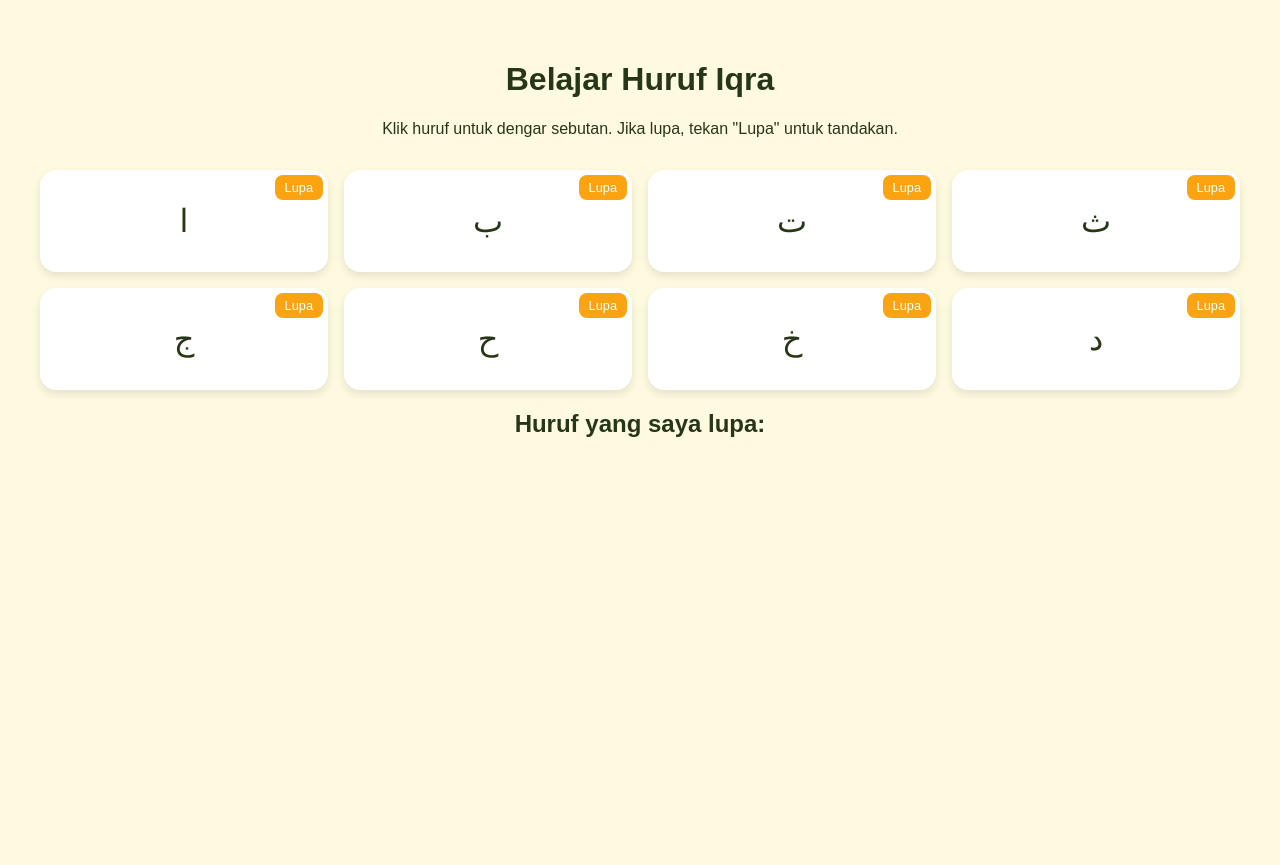
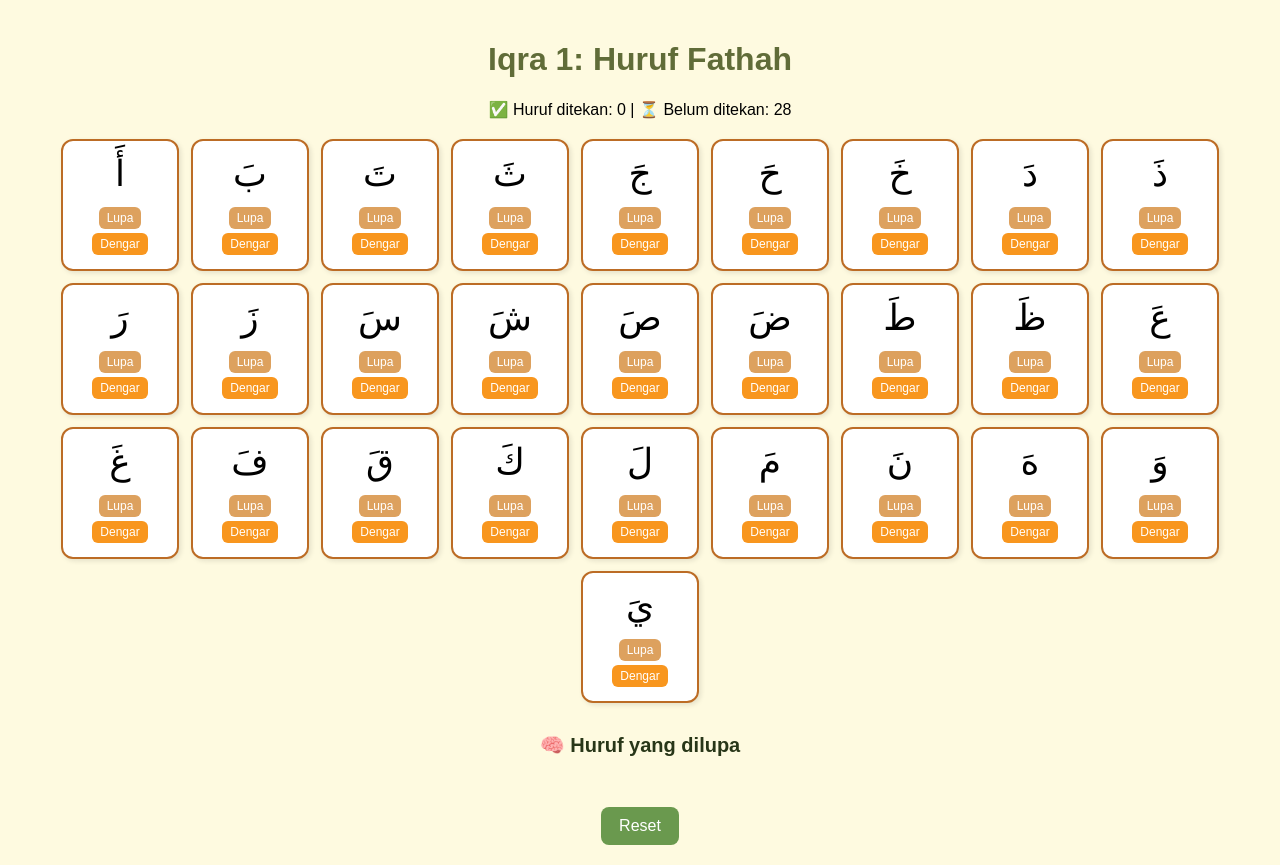
Before and after one commit to Ustaz00/IQRA-HIJAIYYAH, a plain HTML site: page index.html in a window 1280 px wide. Before the commit the page ends 800 px from the top, so only its background shows below. Drawn offline with Linux system fonts and the light colour scheme.

Commit message:
Update index.html

```diff
--- a/index.html
+++ b/index.html
@@ -1,121 +1,250 @@
 <!DOCTYPE html>
 <html lang="ms">
 <head>
-  <meta charset="UTF-8">
-  <meta name="viewport" content="width=device-width, initial-scale=1.0">
-  <title>Belajar Huruf Iqra</title>
+  <meta charset="UTF-8" />
+  <meta name="viewport" content="width=device-width, initial-scale=1.0"/>
+  <title>Iqra 1 - Huruf Fathah</title>
   <style>
     body {
-      font-family: Arial, sans-serif;
+      font-family: 'Arial', sans-serif;
       text-align: center;
-      background: #fefae0;
-      color: #283618;
-      padding: 2rem;
+      background-color: #fefae0;
+      margin: 0;
+      padding: 20px;
     }
+
     h1 {
-      font-size: 2rem;
+      color: #606c38;
     }
-    .huruf {
-      display: grid;
-      grid-template-columns: repeat(4, 1fr);
-      gap: 1rem;
-      margin-top: 2rem;
+    <div class="prestasi" id="markahLepasContainer">
+  📊 Markah lepas: 0
+</div>
+
+    .prestasi {
+      margin: 10px 0;
+      font-size: 18px;
+      color: #333;
     }
-    .card {
-      background: #fff;
-      border-radius: 1rem;
-      padding: 2rem;
-      box-shadow: 0 4px 8px rgba(0,0,0,0.1);
-      font-size: 2rem;
+
+    .huruf-container, .lupa-container {
+      display: flex;
+      flex-wrap: wrap;
+      justify-content: center;
+      gap: 12px;
+      margin: 20px 0;
+    }
+
+    .huruf-card {
+      background-color: #fff;
+      border: 2px solid #bc6c25;
+      border-radius: 12px;
+      padding: 12px;
+      width: 90px;
+      display: flex;
+      flex-direction: column;
+      align-items: center;
+      box-shadow: 2px 2px 5px rgba(0,0,0,0.1);
+    }
+
+    .huruf-box {
+      font-size: 36px;
+      margin-bottom: 10px;
       cursor: pointer;
-      transition: transform 0.2s, opacity 0.3s;
-      position: relative;
     }
-    .card:hover {
+
+    .huruf-box:hover {
       transform: scale(1.1);
     }
-    .tanda-btn {
-      position: absolute;
-      top: 5px;
-      right: 5px;
-      background: #fca311;
+
+    .huruf-buttons button {
+      padding: 4px 8px;
+      font-size: 12px;
+      margin: 2px;
       border: none;
+      border-radius: 6px;
+      cursor: pointer;
+      transition: background-color 0.2s ease;
       color: white;
-      padding: 5px 10px;
-      border-radius: 0.5rem;
-      font-size: 0.8rem;
+    }
+
+    .btn-lupa { background-color: #dda15e; }
+    .btn-dengar { background-color: #f8961e; }
+
+    .reset-btn {
+      background-color: #6a994e;
+      color: white;
+      padding: 10px 18px;
+      font-size: 16px;
+      border: none;
+      border-radius: 8px;
       cursor: pointer;
+      margin-top: 10px;
     }
-    #senaraiLupa {
-      margin-top: 3rem;
+
+    .reset-btn:hover {
+      opacity: 0.9;
     }
-    .huruf-lupa {
-      display: inline-block;
-      background: #e63946;
-      color: white;
-      padding: 1rem;
-      border-radius: 1rem;
-      margin: 0.5rem;
-      font-size: 1.5rem;
+
+    .section-title {
+      font-weight: bold;
+      margin-top: 30px;
+      font-size: 20px;
+      color: #283618;
     }
+
+    /* Animasi fade-out */
+    .fade-out {
+      animation: fadeOut 1s forwards;
+    }
+
+    @keyframes fadeOut {
+      0% {
+        opacity: 1;
+      }
+      100% {
+        opacity: 0;
+        display: none;
+      }
+    }
+
   </style>
 </head>
 <body>
-  <h1>Belajar Huruf Iqra</h1>
-  <p>Klik huruf untuk dengar sebutan. Jika lupa, tekan "Lupa" untuk tandakan.</p>
 
-  <div class="huruf" id="ruanganHuruf">
-    <div class="card" onclick="sebut(this, 'alif')">ا
-      <button class="tanda-btn" onclick="tandaLupa(event, 'ا')">Lupa</button>
-    </div>
-    <div class="card" onclick="sebut(this, 'ba')">ب
-      <button class="tanda-btn" onclick="tandaLupa(event, 'ب')">Lupa</button>
-    </div>
-    <div class="card" onclick="sebut(this, 'ta')">ت
-      <button class="tanda-btn" onclick="tandaLupa(event, 'ت')">Lupa</button>
-    </div>
-    <div class="card" onclick="sebut(this, 'tha')">ث
-      <button class="tanda-btn" onclick="tandaLupa(event, 'ث')">Lupa</button>
-    </div>
-    <div class="card" onclick="sebut(this, 'jim')">ج
-      <button class="tanda-btn" onclick="tandaLupa(event, 'ج')">Lupa</button>
-    </div>
-    <div class="card" onclick="sebut(this, 'ha')">ح
-      <button class="tanda-btn" onclick="tandaLupa(event, 'ح')">Lupa</button>
-    </div>
-    <div class="card" onclick="sebut(this, 'kho')">خ
-      <button class="tanda-btn" onclick="tandaLupa(event, 'خ')">Lupa</button>
-    </div>
-    <div class="card" onclick="sebut(this, 'dal')">د
-      <button class="tanda-btn" onclick="tandaLupa(event, 'د')">Lupa</button>
-    </div>
+  <h1>Iqra 1: Huruf Fathah</h1>
+
+  <div class="prestasi" id="prestasiContainer">
+    ✅ Huruf ditekan: 0 | ⏳ Belum ditekan: 28
   </div>
 
-  <h2>Huruf yang saya lupa:</h2>
-  <div id="senaraiLupa"></div>
+  <div class="huruf-container" id="hurufContainer">
+    <!-- Huruf-huruf asal -->
+  </div>
 
-  <audio id="audio"></audio>
+  <div class="section-title">🧠 Huruf yang dilupa</div>
+  <div class="lupa-container" id="lupaContainer">
+    <!-- Huruf yang 'lupa' akan muncul di sini -->
+  </div>
+
+  <button class="reset-btn" onclick="resetHuruf()">Reset</button>
 
   <script>
-    function sebut(elem, namaHuruf) {
-      const audio = document.getElementById('audio');
-      audio.src = `audio/${namaHuruf}.mp3`;
-      audio.play();
-      // Sembunyikan selepas ditekan
-      elem.style.opacity = '0';
-      setTimeout(() => {
-        elem.style.display = 'none';
-      }, 300);
+    const hurufList = ["أَ", "بَ", "تَ", "ثَ", "جَ", "حَ", "خَ", "دَ", "ذَ", "رَ", "زَ", "سَ", "شَ", "صَ", "ضَ", "طَ", "ظَ", "عَ", "غَ", "فَ", "قَ", "كَ", "لَ", "مَ", "نَ", "هَ", "وَ", "يَ"];
+    const hurufContainer = document.getElementById('hurufContainer');
+    const lupaContainer = document.getElementById('lupaContainer');
+    const prestasiContainer = document.getElementById('prestasiContainer');
+
+    let hurufStates = [];
+
+    // Fungsi untuk menyimpan markah
+    function simpanMarkah() {
+      localStorage.setItem('markah', hurufStates.filter(h => h.hidden).length);
     }
 
-    function tandaLupa(event, huruf) {
-      event.stopPropagation(); // Elak trigger bunyi bila tekan butang
-      const senarai = document.getElementById('senaraiLupa');
-      const span = document.createElement('span');
-      span.className = 'huruf-lupa';
-      span.textContent = huruf;
-      senarai.appendChild(span);
+    // Fungsi untuk mendapatkan markah dari localStorage
+    function dapatkanMarkah() {
+      return parseInt(localStorage.getItem('markah') || '0');
     }
+
+    // Fungsi untuk kemaskini prestasi
+    function kemaskiniPrestasi() {
+      const ditekan = hurufStates.filter(h => h.hidden).length;
+      const belum = hurufStates.length - ditekan;
+      prestasiContainer.textContent = `✅ Huruf ditekan: ${ditekan} | ⏳ Belum ditekan: ${belum}`;
+      simpanMarkah(); // Simpan markah ke localStorage
+    }
+
+    // Fungsi untuk reset sesi
+    function resetHuruf() {
+      hurufStates = [];
+      localStorage.removeItem('markah'); // Padam data markah yang lama
+      janaHuruf(); // Mulakan semula sesi
+    }
+
+    // Fungsi utama untuk jana huruf
+    function janaHuruf() {
+      hurufContainer.innerHTML = '';
+      lupaContainer.innerHTML = '';
+      hurufStates = [];
+
+      hurufList.forEach((huruf, index) => {
+        const card = document.createElement('div');
+        card.className = 'huruf-card';
+
+        const box = document.createElement('div');
+        box.className = 'huruf-box';
+        box.textContent = huruf;
+
+        const buttons = document.createElement('div');
+        buttons.className = 'huruf-buttons';
+
+        const lupaBtn = document.createElement('button');
+        lupaBtn.textContent = 'Lupa';
+        lupaBtn.className = 'btn-lupa';
+        lupaBtn.onclick = () => tambahKeLupa(huruf);
+
+        const dengarBtn = document.createElement('button');
+        dengarBtn.textContent = 'Dengar';
+        dengarBtn.className = 'btn-dengar';
+        dengarBtn.onclick = () => mainkanAudio(huruf);
+
+        buttons.appendChild(lupaBtn);
+        buttons.appendChild(dengarBtn);
+
+        box.onclick = () => {
+          card.classList.add('fade-out'); // Menambah animasi fade-out
+          setTimeout(() => {
+            card.style.display = 'none'; // Hilangkan huruf selepas animasi
+            tambahKePrestasi(index); // Tambah ke dalam prestasi
+          }, 1000); // Waktu animasi fade-out
+
+          kemaskiniPrestasi(); // Kemaskini prestasi setiap kali huruf ditekan
+        };
+
+        card.appendChild(box);
+        card.appendChild(buttons);
+
+        hurufContainer.appendChild(card);
+        hurufStates.push({ element: card, hidden: false });
+      });
+
+      kemaskiniPrestasi();
+    }
+
+    // Fungsi untuk menambah huruf ke dalam 'Lupa' list
+    function tambahKeLupa(huruf) {
+      const lupaBox = document.createElement('div');
+      lupaBox.className = 'huruf-card';
+      lupaBox.innerHTML = `<div class="huruf-box">${huruf}</div>`;
+      lupaContainer.appendChild(lupaBox);
+    }
+
+    // Fungsi untuk mainkan audio huruf
+    function mainkanAudio(huruf) {
+      // Audio boleh dipadankan ikut huruf
+      const audioUrl = `https://example.com/audio/${encodeURIComponent(huruf)}.mp3`;
+      const audio = new Audio(audioUrl);
+      audio.play();
+    }
+
+    // Fungsi untuk menambah ke prestasi
+    function tambahKePrestasi(index) {
+      hurufStates[index].hidden = true;
+      kemaskiniPrestasi();
+    }
+
+    // Panggil fungsi untuk paparkan markah sesi lepas
+    kemaskiniPrestasi();
+    function paparMarkahLepas() {
+  const lepas = dapatkanMarkah();
+  const markahLepasContainer = document.getElementById('markahLepasContainer');
+  markahLepasContainer.textContent = `📊 Markah lepas: ${lepas}`;
+}
+
+    janaHuruf();
+    paparMarkahLepas();
+
   </script>
+
 </body>
 </html>
```
